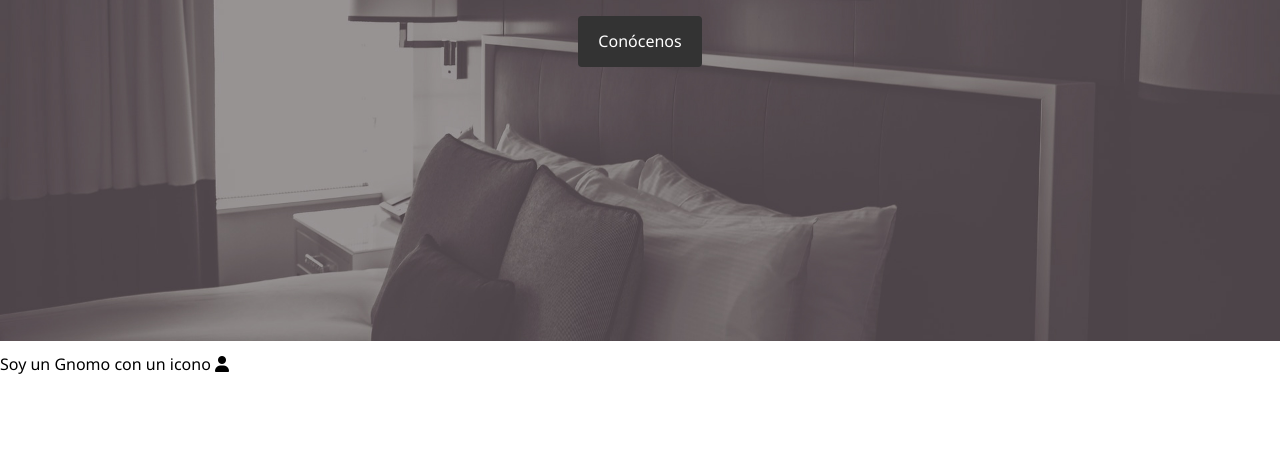
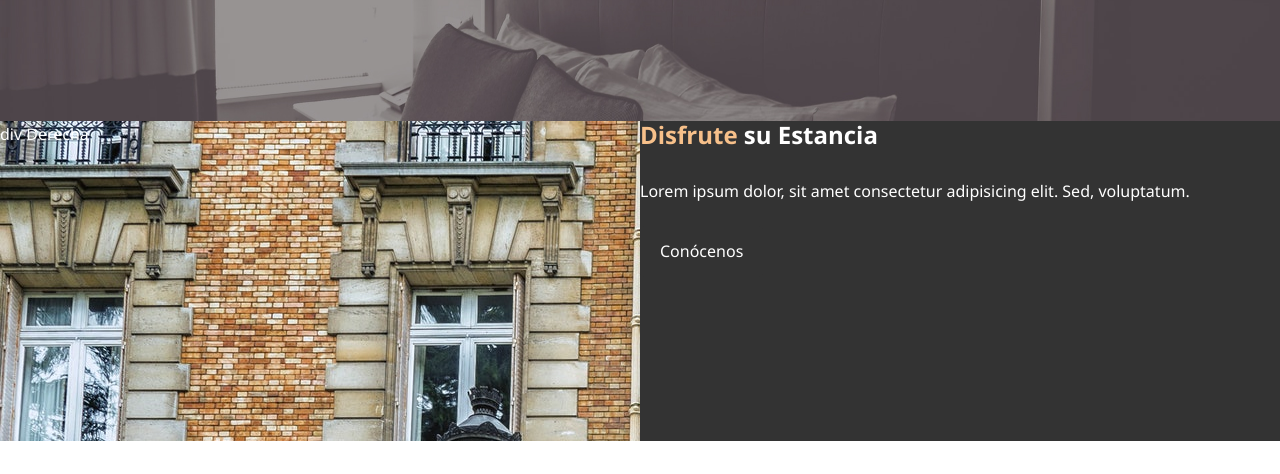
Before and after one commit to muevetef/hotel_transilvania, a plain HTML site: page index.html in a window 1280 px wide. Shown: the part 326-800 px from the top of the page. Drawn offline with Linux system fonts and the light colour scheme.

Commit message:
Colores aux

```diff
--- a/css/style.css
+++ b/css/style.css
@@ -42,6 +42,19 @@ p{
     margin-top: 10px;
 
 }
+/* Colores para reutilizar */
+.bg-dark{
+    background: #333;
+    color: #fff;
+}
+.bg-light{
+    background: #fff;
+    color: #333;
+}
+.bg_primary{
+    background: #f78616;
+    color:#333;
+}
 
 .btn:hover{
     background-color: #f7c08a;
@@ -84,14 +97,14 @@ p{
 
 /* SHOWCASE */
 #showcase{
-    height: 600px;
+    height: 380px;
     background: url('../img/showcase.jpg') no-repeat center center/cover;
 }
 
 #showcase .showcase-content{
     color: #fff;
     text-align: center;
-    padding-top: 170px;
+    padding-top: 100px;
 }
 
 #showcase .showcase-content h2{
@@ -101,3 +114,20 @@ p{
 #showcase .showcase-content p{
     font-size: 1.5em;
 }
+
+/* INfO section */
+#info{
+    height: 320px;
+}
+#info .info-img{
+    float: left;
+    width: 50%;
+    min-height: 100%;
+    background: url('../img/photo-1.jpg') no-repeat;
+}
+
+#info .info-content{
+    float:right;
+    width: 50%;
+    min-height: 100%;
+}
--- a/index.html
+++ b/index.html
@@ -34,8 +34,11 @@
         </div>
       </div>
     </header>
-    <section id="info">
-     <p>Soy un Gnomo con un icono <i class="fa-solid fa-user"></i></p>
+    <section id="info" class="bg-dark">
+      <div class="info-img">div Derecha</div>
+      <div class="info-content">          <h2><span class="text-primary"> Disfrute</span> su Estancia</h2>
+        <p>Lorem ipsum dolor, sit amet consectetur adipisicing elit. Sed, voluptatum.</p>
+        <a class="btn" href="about.html">Conócenos</a></div>
     </section>
     <section id="features">
 
```
Also changed, not shown: img/images.jpg (added).
